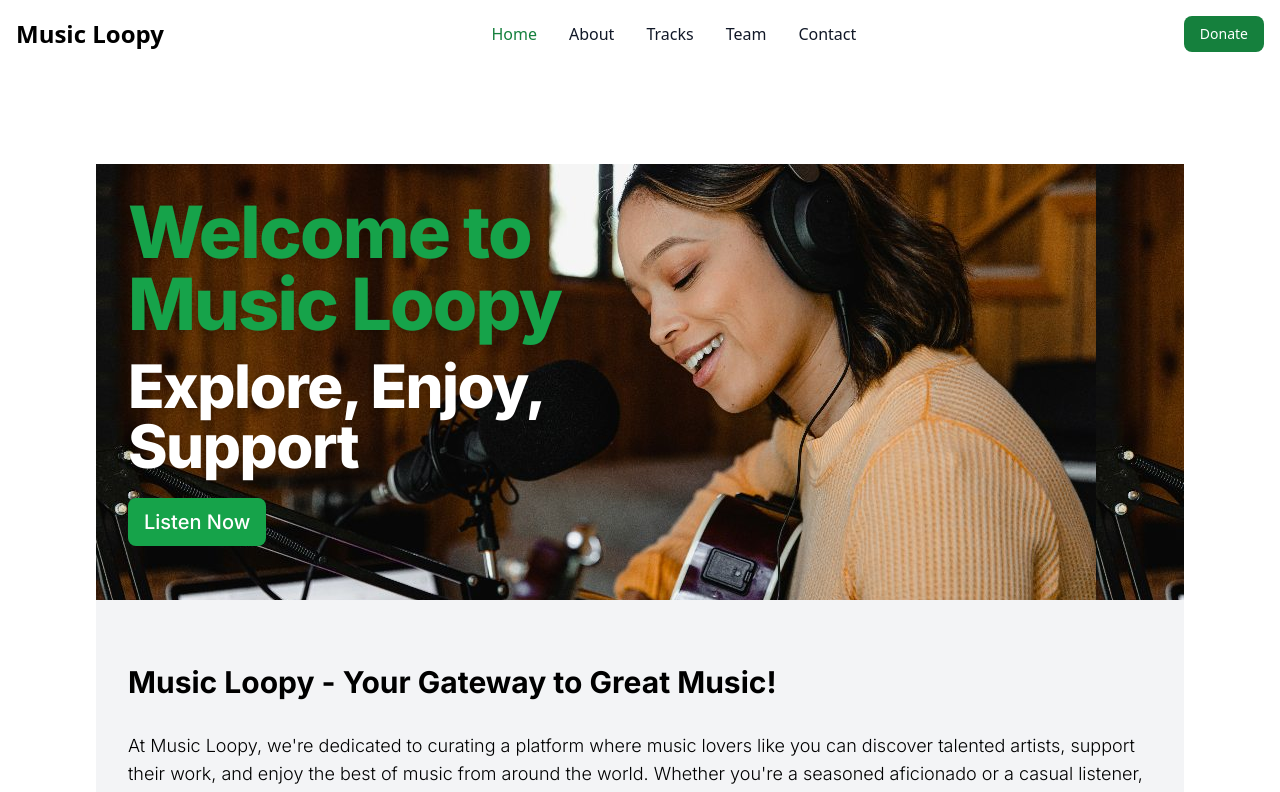
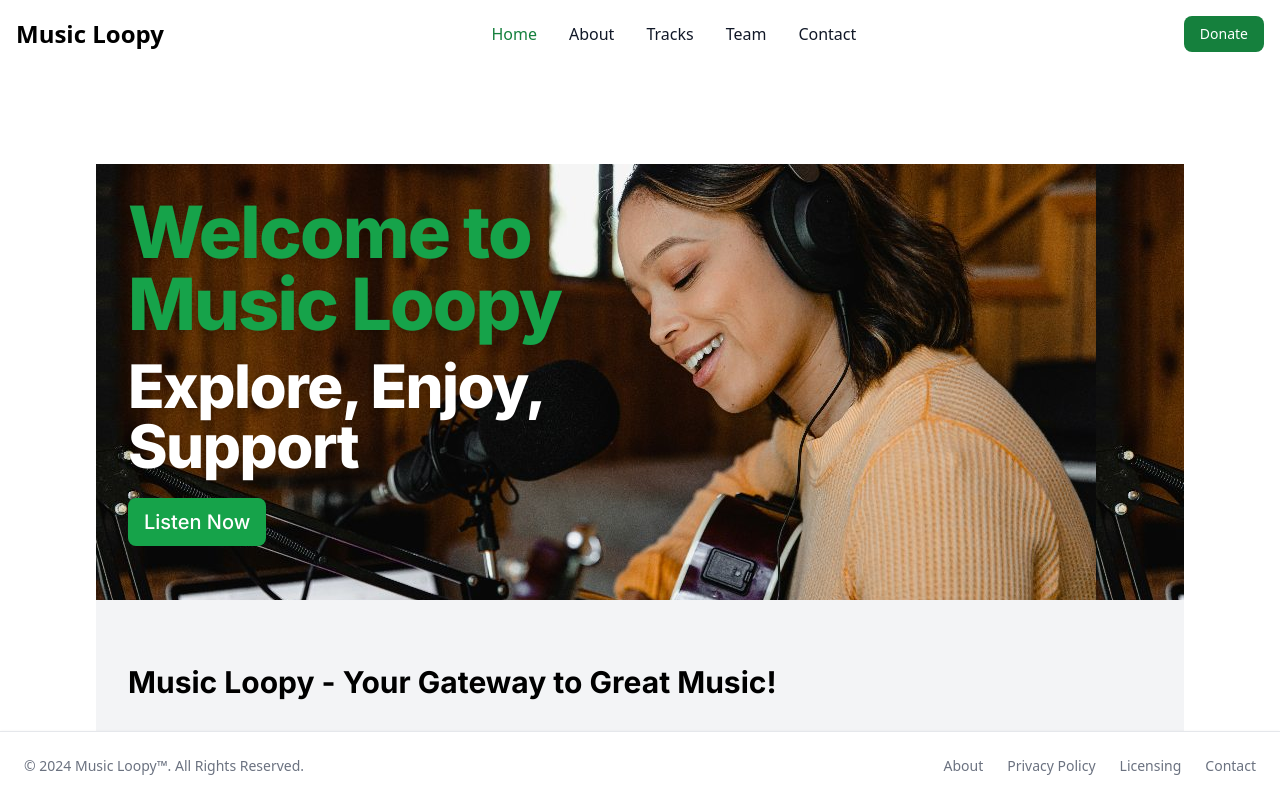
Before and after one commit to AyabongaQwabi/music-loopy-landing-page, a Next.js app: page / in a window 1280 px wide. Shown: the top 792 px of the page. Built offline with nearby package versions, Linux system fonts and the light colour scheme.

Commit message:
Added basic footer

```diff
--- /dev/null
+++ b/src/components/footer/index.js
@@ -0,0 +1,25 @@
+import React from 'react';
+
+const Footer = () => {
+  return (
+    <footer className="fixed bottom-0 left-0 z-20 w-full p-4 bg-white border-t border-gray-200 shadow md:flex md:items-center md:justify-between md:p-6 dark:bg-gray-800 dark:border-gray-600">
+      <span className="text-sm text-gray-500 sm:text-center dark:text-gray-400">&copy; 2024 <a href="https://flowbite.com/" className="hover:underline">Music&nbsp;Loopy™</a>. All Rights Reserved.</span>
+      <ul className="flex flex-wrap items-center mt-3 text-sm font-medium text-gray-500 dark:text-gray-400 sm:mt-0">
+        <li>
+          <a href="#" className="hover:underline me-4 md:me-6">About</a>
+        </li>
+        <li>
+          <a href="#" className="hover:underline me-4 md:me-6">Privacy Policy</a>
+        </li>
+        <li>
+          <a href="#" className="hover:underline me-4 md:me-6">Licensing</a>
+        </li>
+        <li>
+          <a href="#" className="hover:underline">Contact</a>
+        </li>
+      </ul>
+    </footer>
+  );
+}
+
+export default Footer;
--- a/src/components/layout/index.js
+++ b/src/components/layout/index.js
@@ -1,6 +1,7 @@
 
 import Head from 'next/head';
 import NavigationBar from '@/components/navigation';
+import Footer from '@/components/footer'
 const Layout = ({ children }) => {
 
   return (
@@ -44,6 +45,7 @@ const Layout = ({ children }) => {
       </Head>
       <NavigationBar />
       <main>{children}</main>
+      <Footer />
     </div>
   );
 };
```
